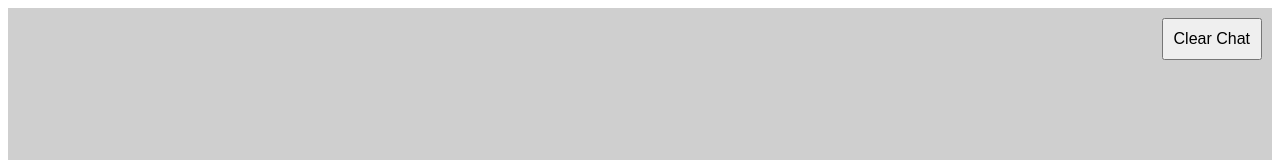
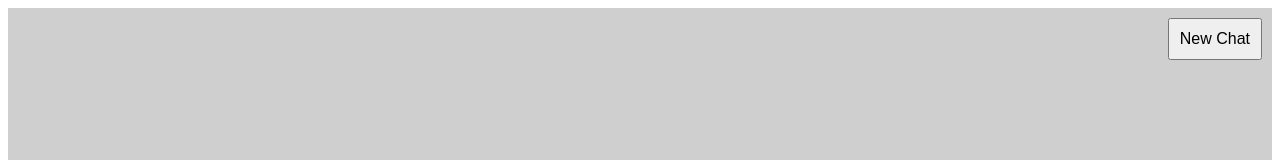
Before and after one commit to laudanum123/ulysses, a React (Create React App) app in the folder frontend/: page / in a window 1280 px wide. Shown: the top 160 px of the page. Built offline with nearby package versions, Linux system fonts and the light colour scheme.

Commit message:
Update clear chat button label in ChatWindow component

```diff
--- a/frontend/src/components/ChatWindow.js
+++ b/frontend/src/components/ChatWindow.js
@@ -17,7 +17,7 @@ function ChatWindow({ messages, onClearChat }) {
     <div className="chat-window">
       <div className="chat-header">
         <button className="clear-chat-button" onClick={onClearChat}>
-          Clear Chat
+          New Chat
         </button>
       </div>
       <div className="message-list">
```
